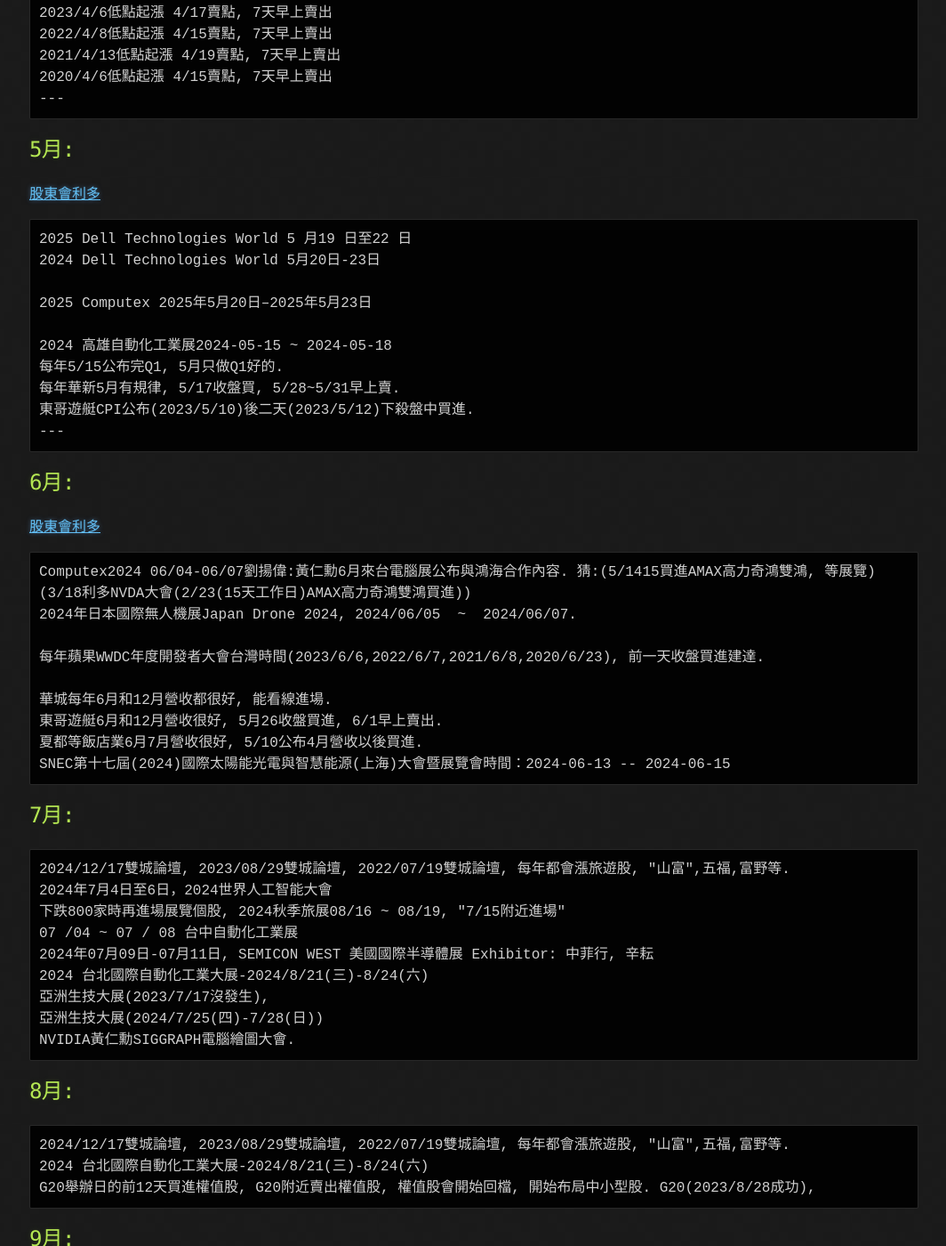
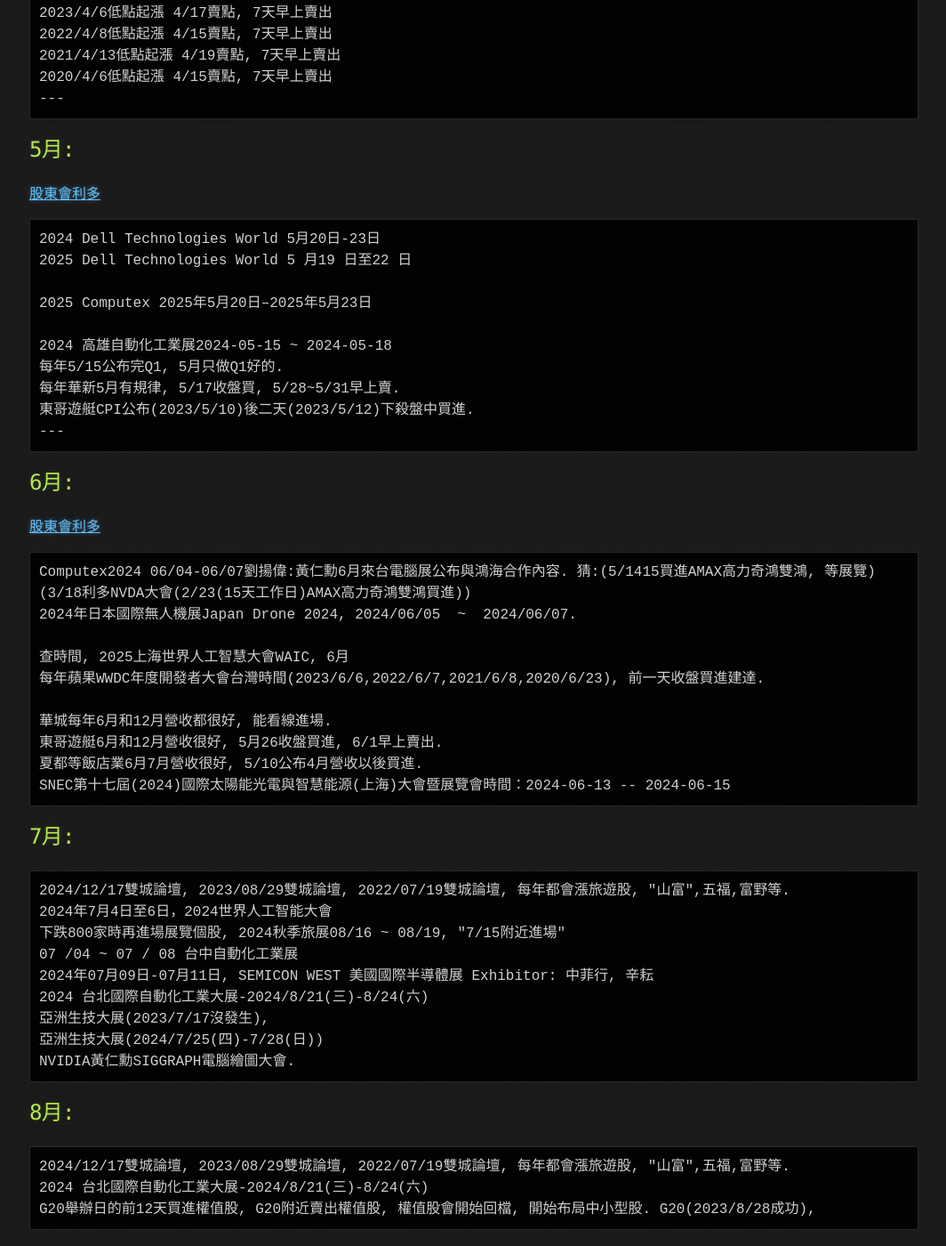
Before and after one commit to lepg5487/Stock_God, a Jekyll site: the page built from experience.md, in a window 1280 px wide and 1400 px high, scrolled down 3525 px. Shown: the whole window at 89% size, without its empty margins (107-1171 px from the left). Built offline with Jekyll 4.4.1, drawn with Linux system fonts in a browser that asks for light colours; our own code applies the rules of GitHub Pages for plain Markdown files; some of the changed lines change nothing that is shown; some of the changed text lies outside the part shown.

Commit message:
Update experience.md

````diff
--- a/experience.md
+++ b/experience.md
@@ -141,8 +141,8 @@
 ## 5月:
 [股東會利多](https://goodinfo.tw/tw/StockHolderMeetingList.asp?MARKET_CAT=%E5%85%A8%E9%83%A8&YEAR=2024&INDUSTRY_CAT=%E5%85%A8%E9%83%A8&SORT_FIELD=MEETING_DATE&SORT=DOWN)
 ```
+2024 Dell Technologies World 5月20日-23日
 2025 Dell Technologies World 5 月19 日至22 日
-2024 Dell Technologies World 5月20日-23日
 
 2025 Computex 2025年5月20日–2025年5月23日
 
@@ -159,6 +159,7 @@
 (3/18利多NVDA大會(2/23(15天工作日)AMAX高力奇鴻雙鴻買進))
 2024年日本國際無人機展Japan Drone 2024, 2024/06/05  ~  2024/06/07.
 
+查時間, 2025上海世界人工智慧大會WAIC, 6月
 每年蘋果WWDC年度開發者大會台灣時間(2023/6/6,2022/6/7,2021/6/8,2020/6/23), 前一天收盤買進建達.
 
 華城每年6月和12月營收都很好, 能看線進場.
@@ -376,11 +377,12 @@
 ```
 [2024Exhibitor](https://expo.semi.org/west2024/Public/EventMap.aspx?ID=28351&ShAvailable=1&thumbnail=1)
 
-# Dell Technologies World 當成利多?
+# Dell Technologies World, "藍天"
 ```
-2022/05/03-18
-2023/05/22-25
-2024/05/20-23
+2022/05/02-05, 4/12低點(13天), 4/22高點(8天).
+2023/05/22-25, 5/8低點(10天), 5/22高點(10天)
+2024/05/20-23, 5/3低點(11天) or 4/23低點(18天), 5/17高點.
+2025/05/19-22,
 ```
 
 # Microsoft Build 當成利多?
````
